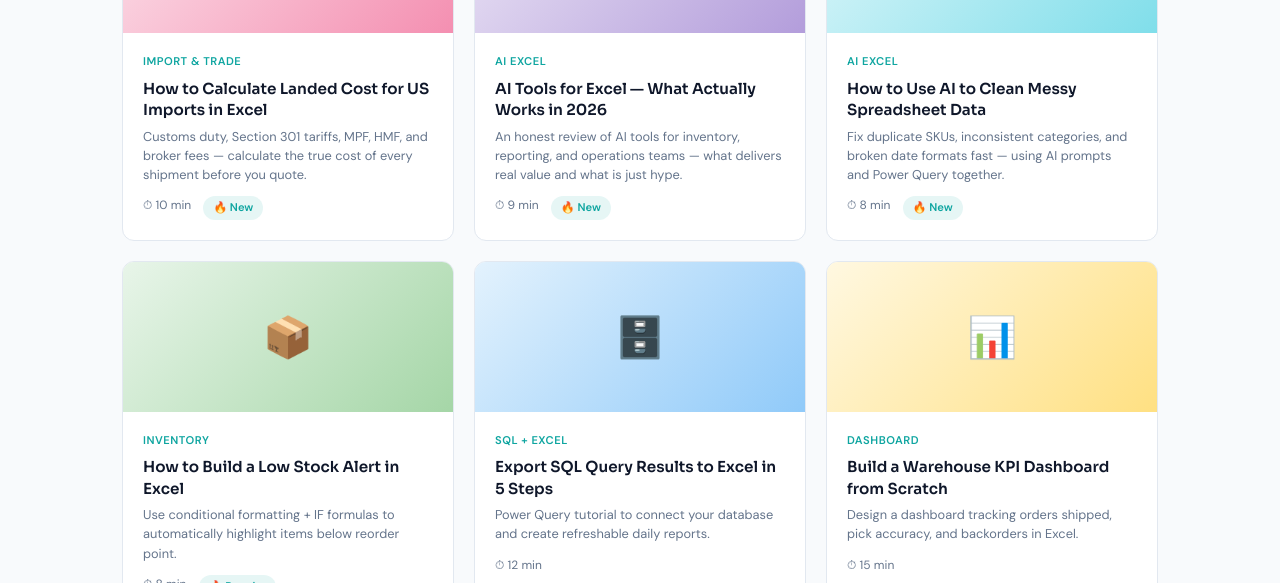
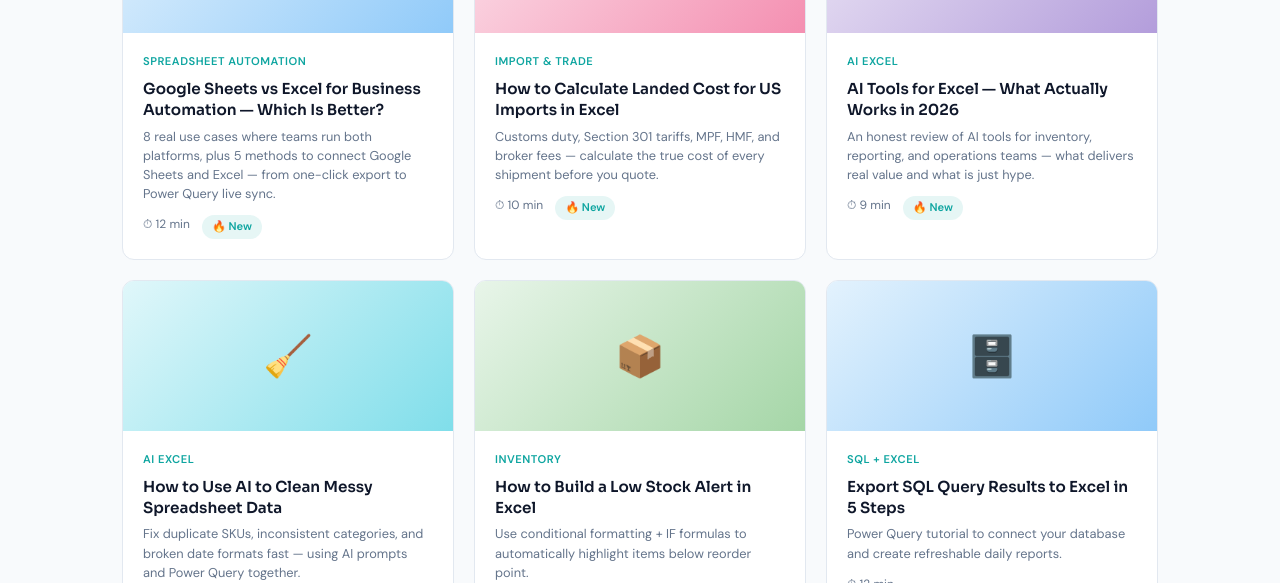
Before and after one commit to caichengxin/excelops, a plain HTML site: page pages/blog.html in a window 1280 px wide. Shown: the part 517-1100 px from the top of the page. Drawn offline with Linux system fonts and the light colour scheme.

Commit message:
Add files via upload

```diff
--- a/pages/blog.html
+++ b/pages/blog.html
@@ -41,6 +41,17 @@
 <div class="section">
   <div class="breadcrumb"><a href="/index.html">Home</a><span>›</span> Blog</div>
   <div class="grid-3">
+
+    <!-- NEW: Spreadsheet Automation -->
+    <a class="blog-card" href="/pages/google-sheets-vs-excel-automation.html">
+      <div class="blog-thumb bt-2">🔗</div>
+      <div class="blog-card-body">
+        <div class="blog-cat">Spreadsheet Automation</div>
+        <h3>Google Sheets vs Excel for Business Automation — Which Is Better?</h3>
+        <p>8 real use cases where teams run both platforms, plus 5 methods to connect Google Sheets and Excel — from one-click export to Power Query live sync.</p>
+        <div class="blog-meta"><span>⏱ 12 min</span><span class="badge badge-popular">🔥 New</span></div>
+      </div>
+    </a>
 
     <!-- NEW: Import & Trade -->
     <a class="blog-card" href="/pages/landed-cost-calculator-excel.html">
```
